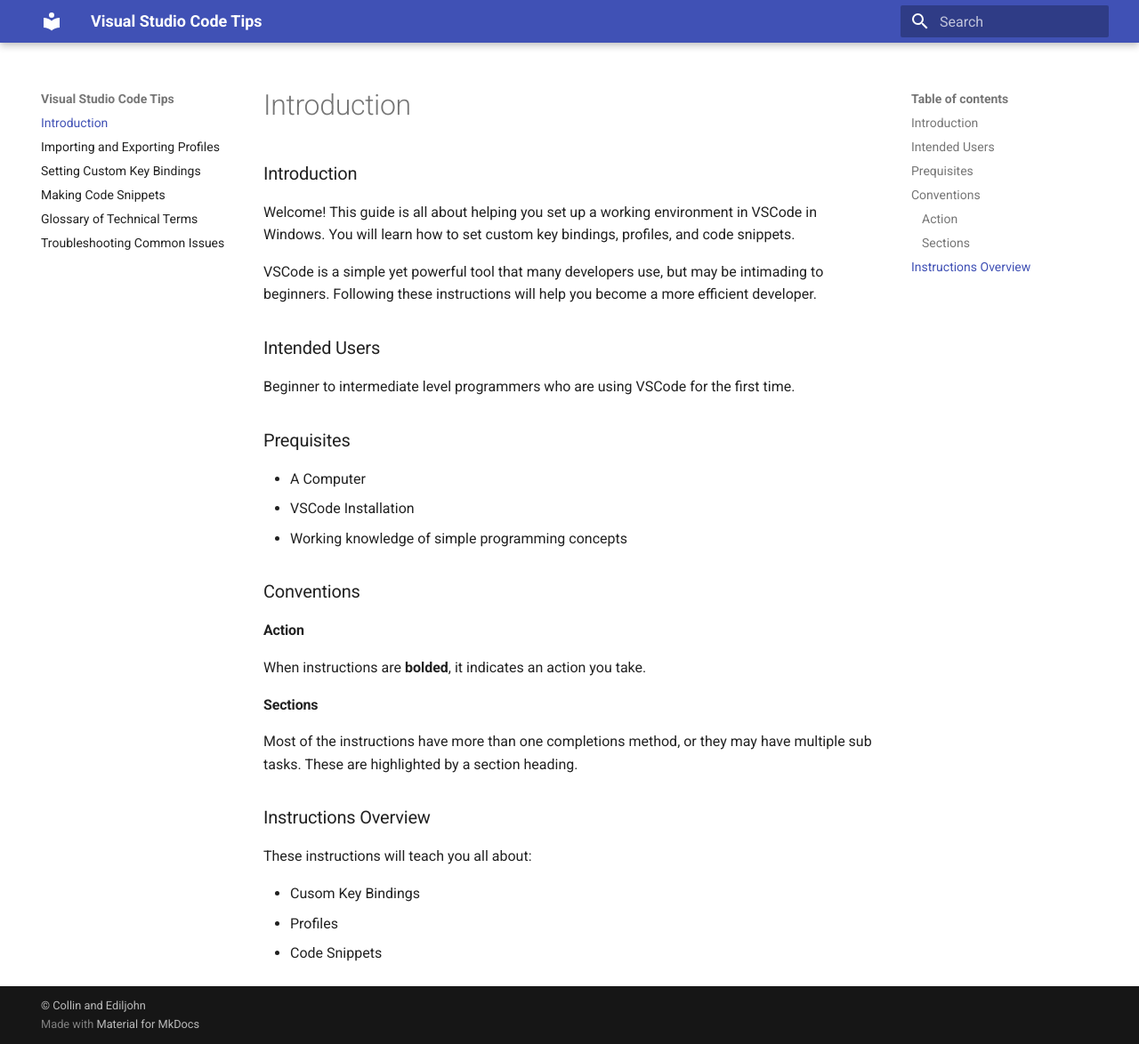
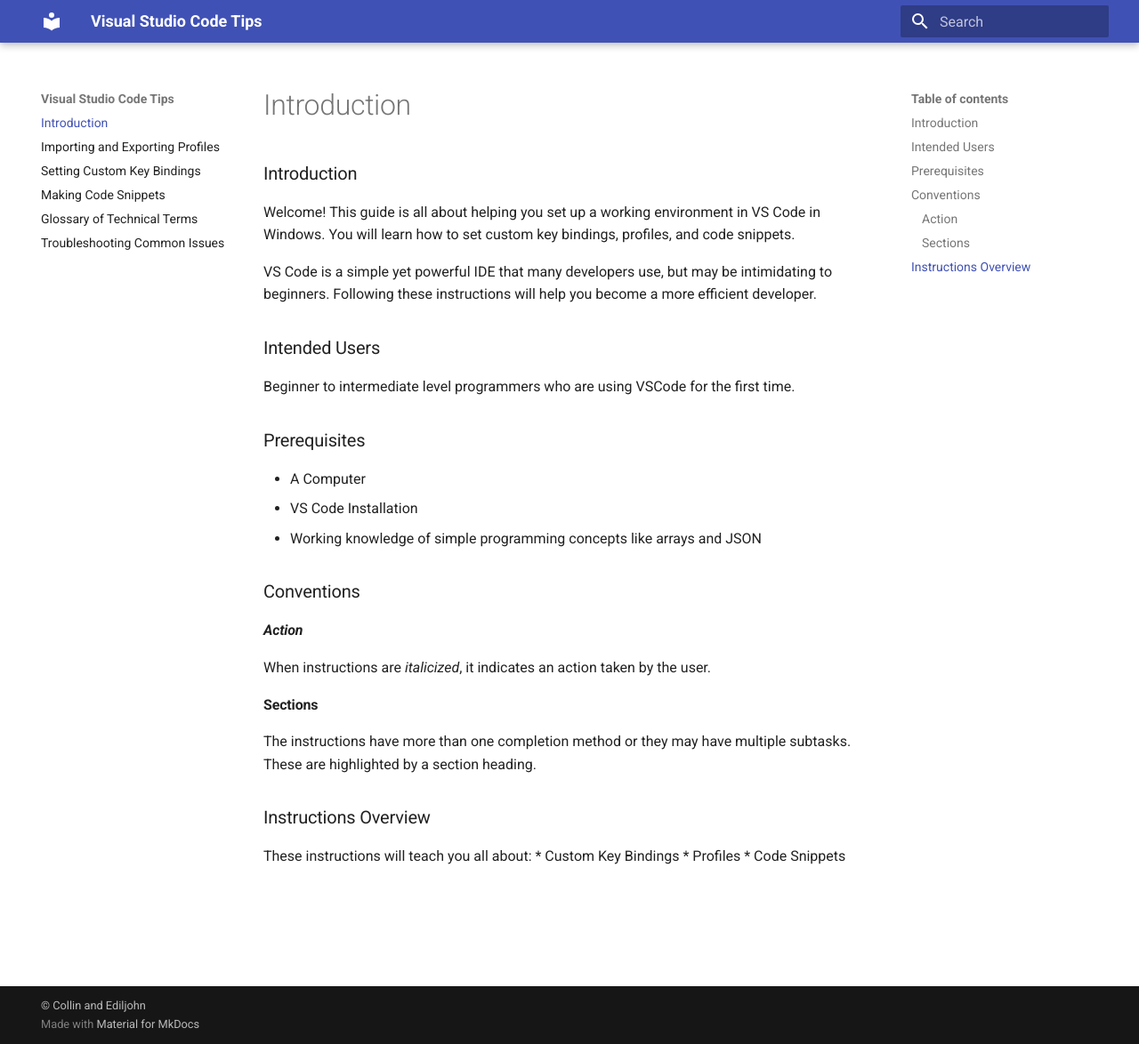
Before and after one commit to cc-dev-65535/mkdocs, an MkDocs documentation site: the page built from docs/index.md, in a window 1280 px wide and 1174 px high. Shown: the whole window at 89% size. Built offline with MkDocs 1.6.1 and Material for MkDocs 9.7.7, drawn with Linux system fonts in a browser that asks for light colours.

Commit message:
Change introduction

```diff
--- a/docs/index.md
+++ b/docs/index.md
@@ -3,27 +3,26 @@
 ---
 
 ### Introduction
-Welcome! This guide is all about helping you set up a working environment in VSCode in Windows. You will learn how to set custom key bindings, profiles, and code snippets.
+Welcome! This guide is all about helping you set up a working environment in VS Code in Windows. You will learn how to set custom key bindings, profiles, and code snippets.
 
-VSCode is a simple yet powerful tool that many developers use, but may be intimading to beginners. Following these instructions will help you become a more efficient developer.
+VS Code is a simple yet powerful IDE that many developers use, but may be intimidating to beginners. Following these instructions will help you become a more efficient developer.
 
 ### Intended Users
 Beginner to intermediate level programmers who are using VSCode for the first time.
 
-### Prequisites
+### Prerequisites
 * A Computer
-* VSCode Installation
-* Working knowledge of simple programming concepts
+* VS Code Installation
+* Working knowledge of simple programming concepts like arrays and JSON
 
 ### Conventions
-#### **Action**
-When instructions are **bolded**, it indicates an action you take.
+#### *Action*
+When instructions are *italicized*, it indicates an action taken by the user.
 #### Sections
-Most of the instructions have more than one completions method, or they may have multiple sub tasks. These are highlighted by a section heading.
+The instructions have more than one completion method or they may have multiple subtasks. These are highlighted by a section heading.
 
 ### Instructions Overview
 These instructions will teach you all about:
-
-* Cusom Key Bindings
+* Custom Key Bindings
 * Profiles
 * Code Snippets
```
